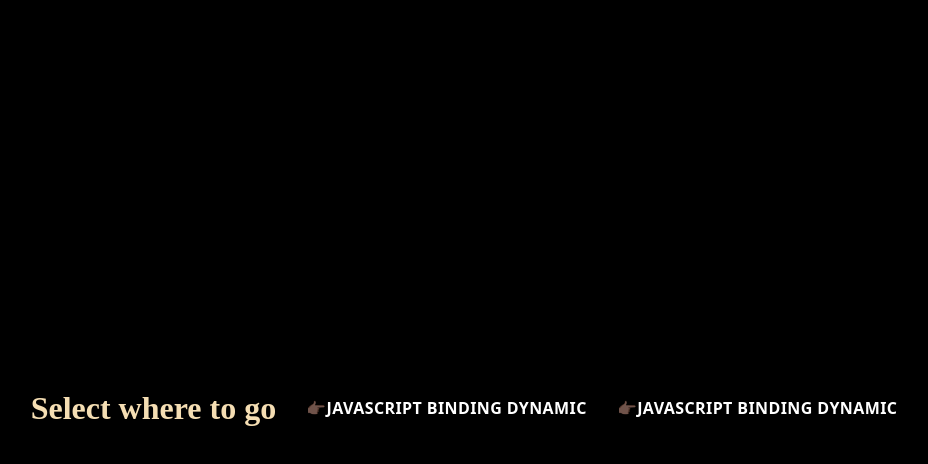
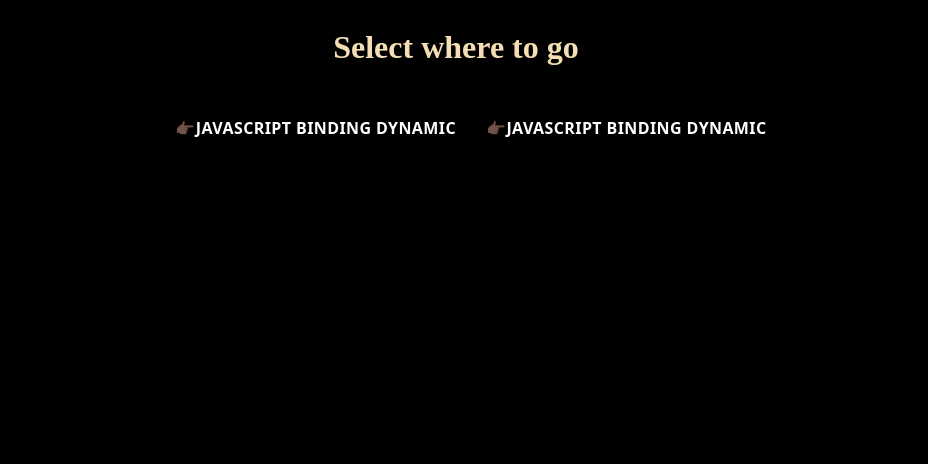
Before and after one commit to black-man2233/h2ClientTasks, a website: page public/index.html in a window 1280 px wide. Shown: the whole page, without its empty margins (184-1112 px from the left). Drawn offline with Linux system fonts and the light colour scheme.

Commit message:
It woeks

```diff
--- a/style/index.css
+++ b/style/index.css
@@ -1,14 +1,15 @@
 body {
-  background-color: #000;
+  background-color: black;
   color: wheat;
 
   display: flex;
   justify-content: center;
   align-items: center;
-  height: 100vh;
-  width: 100vw;
+  flex-direction: column;
 
 }
+
+
 
 a {
   --bs-blue: #0d6efd;
```
